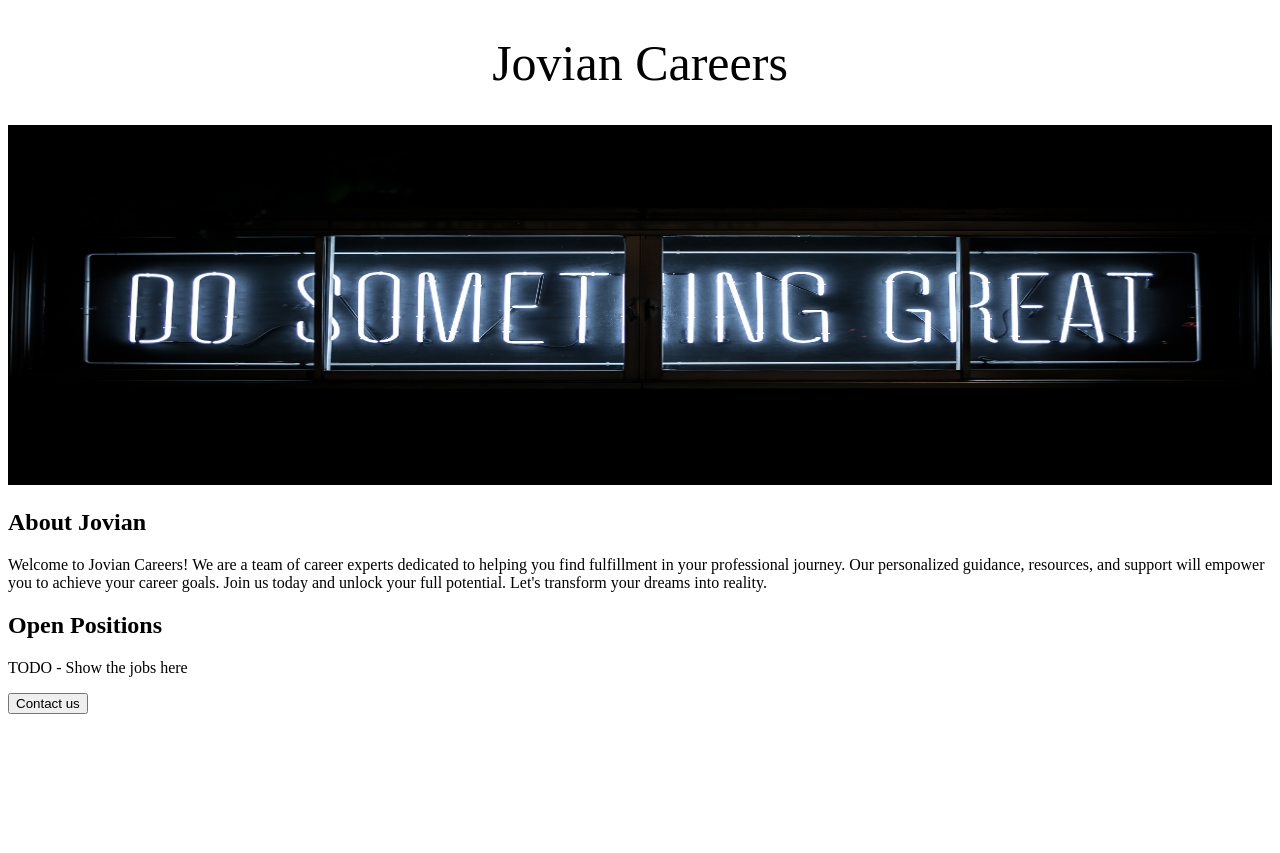
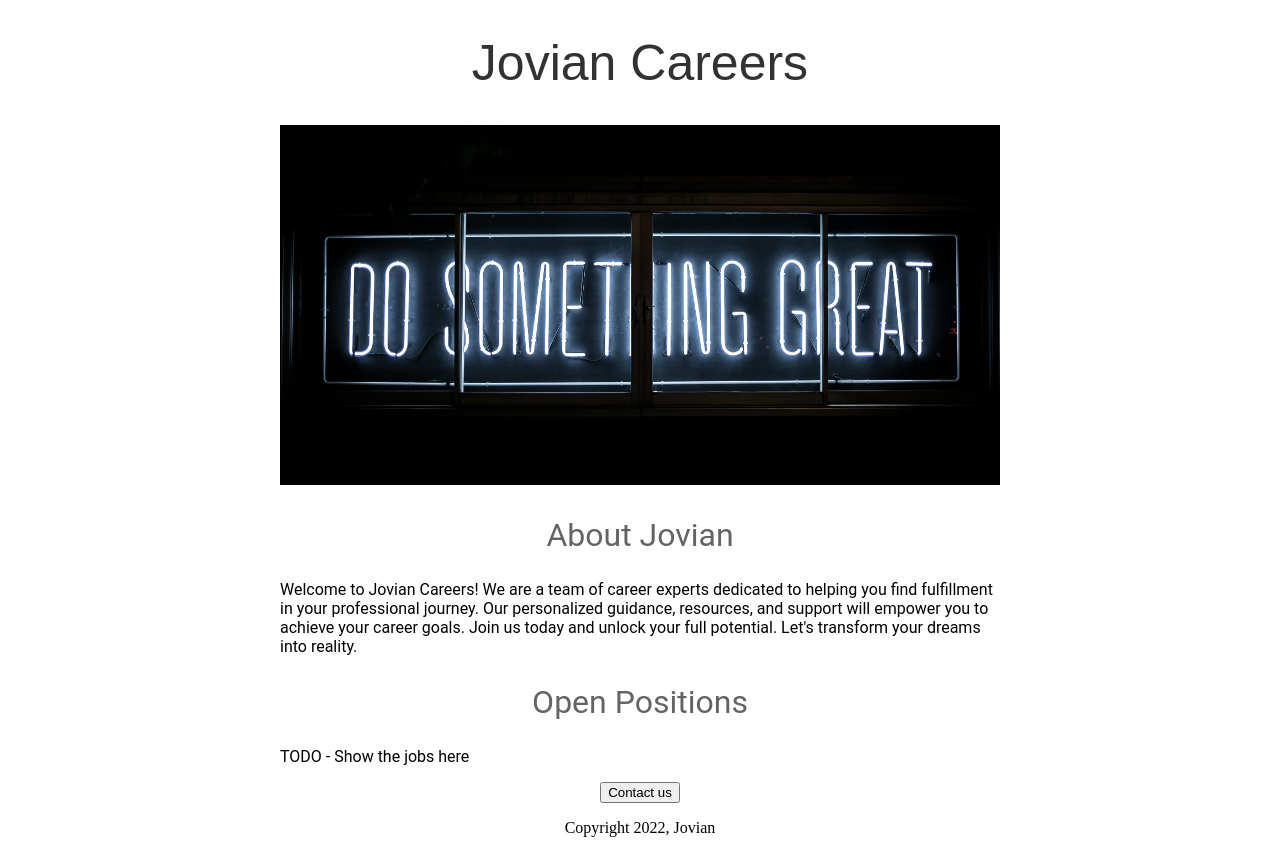
Before and after one commit to P-kaizoku/career-website, a Flask app: template templates/home.html in a window 1280 px wide. Before the commit the page ends 714 px from the top, so only its background shows below. Run offline with Flask 3, Linux system fonts and the light colour scheme; the template is opened without the code that fills it, so the values that code supplies are empty.

Commit message:
css added

```diff
--- a/app.py
+++ b/app.py
@@ -1,11 +1,11 @@
-from flask import Flask
+from flask import Flask, render_template
 
 app = Flask(__name__)
 
 
 @app.route("/")
 def helloWorld():
-    return "Hello, World!"
+    return render_template('home.html')
 
 
 if __name__ == "__main__":
--- a/templates/home.html
+++ b/templates/home.html
@@ -6,33 +6,55 @@
            h1 {
                font-size:50px;
                font-weight:normal;
-               font-family: serif;
+               font-family: sans-serif;
+              color: rgb(50,50,50);
                text-align: center;
-               object-fit: cover;
+
            }
 
            #banner {
                 width:100%;
                 height:360px;
+              object-fit: cover;
 
            }
 
            h2 {
-                font-family:
+                font-family: Roboto;
+                font-size: 32px;
+                color: rgb(100,100,100);
+                text-align: center;
+                font-weight: normal;
+
+           }
+
+         .bodytext {
+           font-family:Roboto;
+           color: rbg(80,80,80)
+         }
+
+         #container {
+           max-width:720px;
+          margin: 0 auto;
          }
        </style>
     </head>
     <body>
+      <div id="container">
          <h1>Jovian Careers</h1>
           <img id="banner" src="http://127.0.0.1:5000/static/banner.jpg">
           <h2>About Jovian</h2>
-        <p>
+          <p class="bodytext">
             Welcome to Jovian Careers! We are a team of career experts dedicated to helping you find fulfillment in your professional journey. Our personalized guidance, resources, and support will empower you to achieve your career goals. Join us today and unlock your full potential. Let's transform your dreams into reality.
           </p>
           <h2>Open Positions</h2>
-        <p>
+          <p class="bodytext">
               TODO - Show the jobs here
           </p>
+        <div style="text-align:center;">
       <button>Contact us</button>
+          <p>Copyright 2022, Jovian</p>
+        </div>
+        </div>
     </body>
 </html>
```
Also changed, not shown: pyproject.toml (added, +15 -0 lines), 3 other files. Lines whose indentation alone changed are shown as unchanged.
